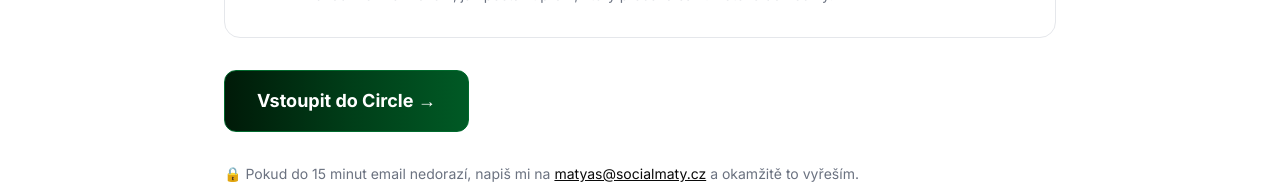
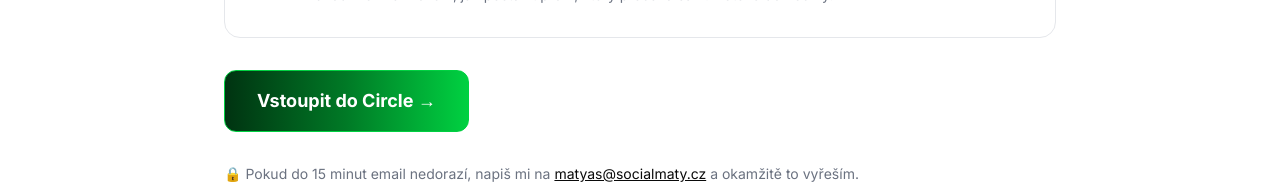
Before and after one commit to adambardzak/socialmaty, a Next.js app: page /dekuji in a window 1280 px wide. Shown: the part 1114-1298 px from the top of the page. Built offline with nearby package versions, Linux system fonts and the light colour scheme; no server answers.

Commit message:
use #00d141 primary in btn-primary gradient

```diff
--- a/src/app/globals.css
+++ b/src/app/globals.css
@@ -72,7 +72,7 @@ body {
   }
 
   .btn-primary {
-    @apply inline-flex items-center justify-center gap-2 rounded-xl bg-gradient-to-r from-[#001a08] via-[#003d18] to-[#005a25] border border-[#006a2d] px-6 md:px-8 py-4 text-base md:text-lg font-bold text-white transition-all hover:from-[#002211] hover:via-[#004d20] hover:to-[#00702e] hover:shadow-[0_0_40px_rgba(0,209,65,0.25)] active:scale-[0.98] disabled:opacity-60 disabled:cursor-not-allowed;
+    @apply inline-flex items-center justify-center gap-2 rounded-xl bg-gradient-to-r from-[#003311] via-[#007a26] to-[#00d141] border border-[#00d141] px-6 md:px-8 py-4 text-base md:text-lg font-bold text-white transition-all hover:from-[#004417] hover:via-[#009230] hover:to-[#1cd757] hover:shadow-[0_0_40px_rgba(0,209,65,0.35)] active:scale-[0.98] disabled:opacity-60 disabled:cursor-not-allowed;
   }
 
   .btn-secondary {
```
